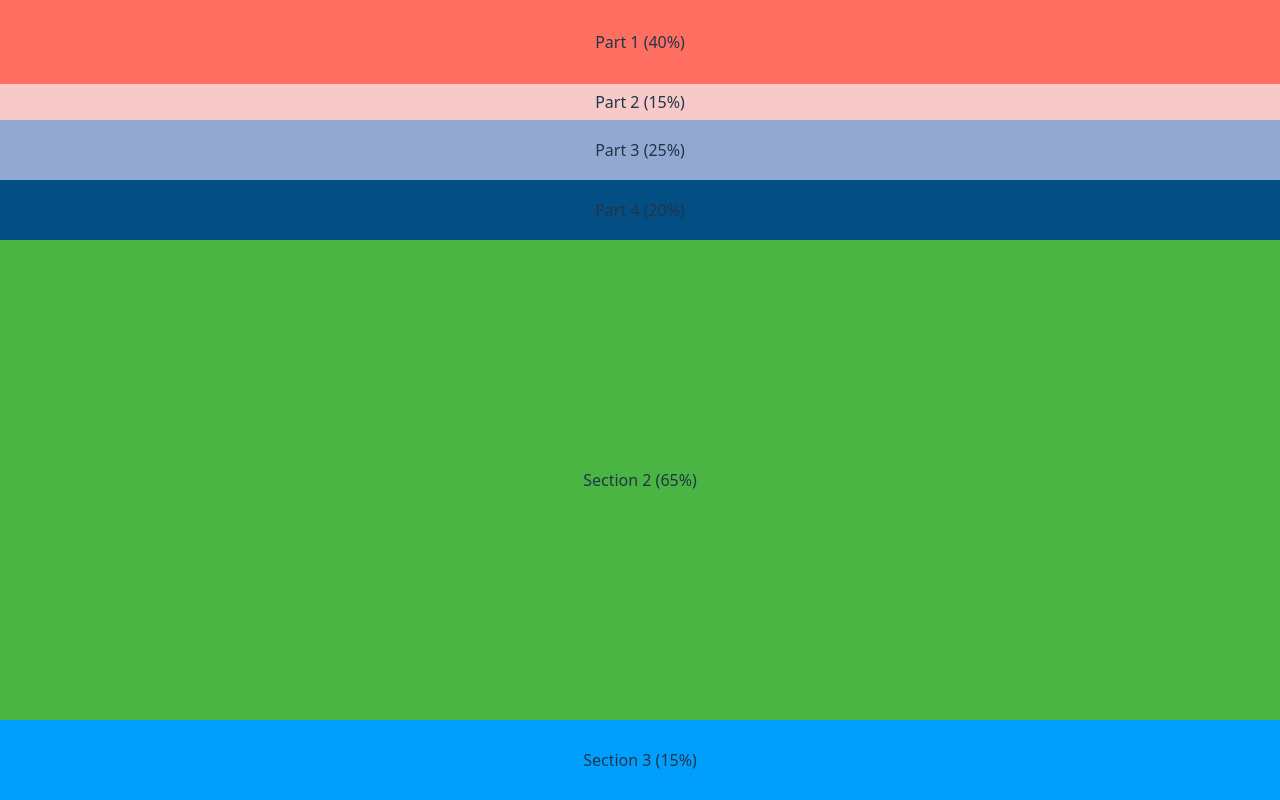
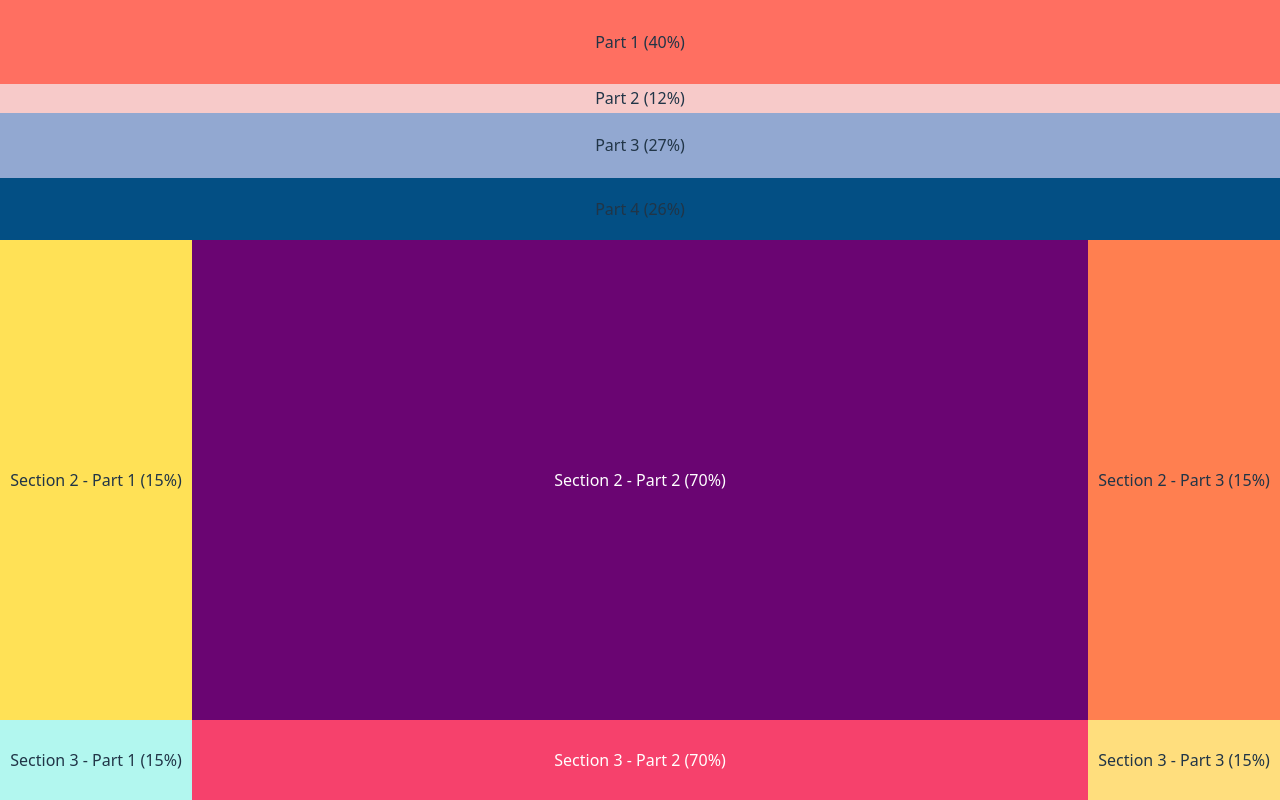
Before and after one commit to harshbarai2516/enoskill, a React (Vite) app: page / in a window 1280 px wide. Built offline with nearby package versions, Linux system fonts and the light colour scheme.

Commit message:
Describe your change

```diff
--- a/src/App.css
+++ b/src/App.css
@@ -1,3 +1,132 @@
+/* --- Cleaned up and overflow restricted for all flex containers and parts --- */
+.section-container {
+  width: 100vw;
+  height: 100vh;
+  display: flex;
+  flex-direction: column;
+  overflow: hidden;
+}
+
+.section-1, .section-2, .section-3 {
+  display: flex;
+  align-items: center;
+  justify-content: center;
+  overflow: hidden;
+}
+.section-1 { flex: 0 0 30%; background: #f8b400; }
+.section-2 { flex: 0 0 60%; background: #4bb543; }
+.section-3 { flex: 0 0 10%; background: #009ffd; }
+
+.section-1-inner, .section-2-inner, .section-3-inner {
+  width: 100%;
+  height: 100%;
+  display: flex;
+  flex-direction: column;
+  overflow: hidden;
+}
+
+/* Section 1 parts */
+.part-1, .part-2, .part-3, .part-4 {
+  display: flex;
+  align-items: center;
+  justify-content: center;
+  overflow: hidden;
+}
+.part-1 { flex: 0 0 40%; background: #ff6f61; }
+.part-2 { flex: 0 0 12%; background: #f7cac9; }
+.part-3 { flex: 0 0 27%; background: #92a8d1; }
+.part-4 { flex: 0 0 26%; background: #034f84; }
+
+/* Section 2 parts */
+.section2-part-1, .section2-part-2, .section2-part-3 {
+  display: flex;
+  align-items: center;
+  justify-content: center;
+  overflow: hidden;
+}
+.section2-part-1 { flex: 0 0 15%; background: #ffe156; }
+.section2-part-2 { flex: 0 0 70%; background: #6a0572; color: #fff; }
+.section2-part-3 { flex: 0 0 15%; background: #ff7f50; }
+
+/* Section 3 parts */
+.section-3-inner { flex-direction: column; }
+.section3-part-1, .section3-part-2, .section3-part-3 {
+  display: flex;
+  align-items: center;
+  justify-content: center;
+  overflow: hidden;
+}
+.section3-part-1 { flex: 0 0 15%; background: #b2f7ef; }
+.section3-part-2 { flex: 0 0 70%; background: #f6416c; color: #fff; }
+.section3-part-3 { flex: 0 0 15%; background: #ffde7d; }
+
+/* Root and body restrictions */
+#root, html, body, .fixed-white-screen {
+  width: 100vw;
+  height: 100vh;
+  margin: 0;
+  padding: 0;
+  background: #fff;
+  overflow: hidden;
+}
+
+/* --- End cleaned up section --- */
+.section-3-inner {
+  width: 100%;
+  height: 100%;
+  display: flex;
+  flex-direction: row;
+}
+.section3-part-1 {
+  flex: 0 0 15%;
+  background: #b2f7ef;
+  display: flex;
+  align-items: center;
+  justify-content: center;
+}
+.section3-part-2 {
+  flex: 0 0 70%;
+  background: #f6416c;
+  color: #fff;
+  display: flex;
+  align-items: center;
+  justify-content: center;
+}
+.section3-part-3 {
+  flex: 0 0 15%;
+  background: #ffde7d;
+  display: flex;
+  align-items: center;
+  justify-content: center;
+}
+.section-2-inner {
+  width: 100%;
+  height: 100%;
+  display: flex;
+  flex-direction: row;
+}
+.section2-part-1 {
+  flex: 0 0 15%;
+  background: #ffe156;
+  display: flex;
+  align-items: center;
+  justify-content: center;
+}
+.section2-part-2 {
+  flex: 0 0 70%;
+  background: #6a0572;
+  color: #fff;
+  display: flex;
+  align-items: center;
+  justify-content: center;
+}
+.section2-part-3 {
+  flex: 0 0 15%;
+  background: #ff7f50;
+  display: flex;
+  align-items: center;
+  justify-content: center;
+}
 .section-1-inner {
   width: 100%;
   height: 100%;
@@ -12,21 +141,21 @@
   justify-content: center;
 }
 .part-2 {
-  flex: 0 0 15%;
+  flex: 0 0 12%;
   background: #f7cac9;
   display: flex;
   align-items: center;
   justify-content: center;
 }
 .part-3 {
-  flex: 0 0 25%;
+  flex: 0 0 27%;
   background: #92a8d1;
   display: flex;
   align-items: center;
   justify-content: center;
 }
 .part-4 {
-  flex: 0 0 25%;
+  flex: 0 0 26%;
   background: #034f84;
   display: flex;
   align-items: center;
--- a/src/App.jsx
+++ b/src/App.jsx
@@ -10,13 +10,25 @@ function App() {
         <div className="section-1">
           <div className="section-1-inner">
             <div className="part-1">Part 1 (40%)</div>
-            <div className="part-2">Part 2 (15%)</div>
-            <div className="part-3">Part 3 (25%)</div>
-            <div className="part-4">Part 4 (20%)</div>
+            <div className="part-2">Part 2 (12%)</div>
+            <div className="part-3">Part 3 (27%)</div>
+            <div className="part-4">Part 4 (26%)</div>
           </div>
         </div>
-        <div className="section-2">Section 2 (65%)</div>
-        <div className="section-3">Section 3 (15%)</div>
+        <div className="section-2">
+          <div className="section-2-inner">
+            <div className="section2-part-1">Section 2 - Part 1 (15%)</div>
+            <div className="section2-part-2">Section 2 - Part 2 (70%)</div>
+            <div className="section2-part-3">Section 2 - Part 3 (15%)</div>
+          </div>
+        </div>
+        <div className="section-3">
+          <div className="section-3-inner">
+            <div className="section3-part-1">Section 3 - Part 1 (15%)</div>
+            <div className="section3-part-2">Section 3 - Part 2 (70%)</div>
+            <div className="section3-part-3">Section 3 - Part 3 (15%)</div>
+          </div>
+        </div>
       </div>
     </div>
   );
```
